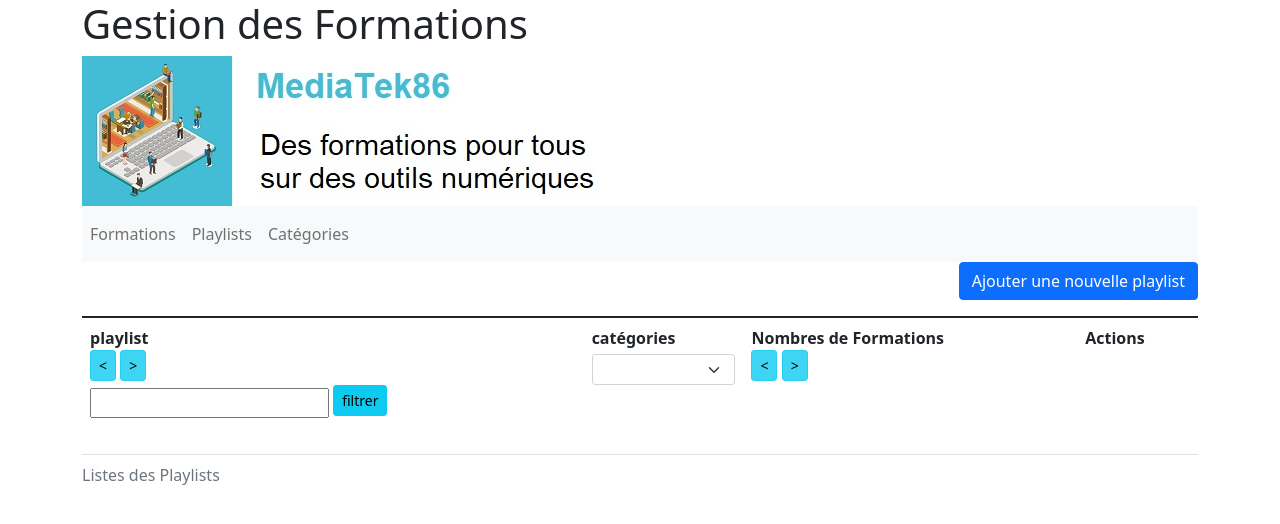
After one commit to Eda31/mediatekformation, a Symfony app: template templates/admin/admin.playlists.html.twig in a window 1280 px wide. The commit adds this page. Shown: the top 524 px of the page. Run offline with Twig, Linux system fonts and the light colour scheme; the template is opened without the code that fills it, so the values that code supplies are empty; some libraries are stand-ins or nearby versions.

Commit message:
Mission 2, Tâche 2 : gérer les playlists (5h)

```diff
--- /dev/null
+++ b/templates/admin/admin.playlist.ajout.html.twig
@@ -0,0 +1,6 @@
+{% extends "baseadmin.html.twig" %}
+
+{% block body %}
+    <h2>Détails de la nouvelle playlist :</h2>
+    {{ include ('_admin.playlist.form.html.twig') }}
+{% endblock %}
--- /dev/null
+++ b/templates/admin/admin.playlist.edit.html.twig
@@ -0,0 +1,6 @@
+{% extends "baseadmin.html.twig" %}
+
+{% block body %}
+    <h2>Détails de la playlist :</h2>
+    {{ include ('_admin.playlist.form.html.twig') }}
+{% endblock %}
--- /dev/null
+++ b/templates/admin/admin.playlists.html.twig
@@ -0,0 +1,76 @@
+{% extends "baseadmin.html.twig" %}
+
+{% block body %}
+    <p class="text-end">
+        <a href="{{ path('admin.playlist.ajout') }}" class="btn btn-primary">
+            Ajouter une nouvelle playlist
+        </a>
+    </p>
+    <table class="table table-striped">
+        <caption>Listes des Playlists</caption>
+        <thead>
+            <tr>
+                <th class="text-left align-top" scope="col">
+                    playlist<br />
+                    <a href="{{ path('admin.playlists.sort', {champ:'name', ordre:'ASC'}) }}" class="btn btn-info btn-sm active" role="button" aria-pressed="true"><</a>
+                    <a href="{{ path('admin.playlists.sort', {champ:'name', ordre:'DESC'}) }}" class="btn btn-info btn-sm active" role="button" aria-pressed="true">></a>
+                    <form class="form-inline mt-1" method="POST" action="{{ path('admin.playlists.findallcontain', {champ:'name'}) }}">
+                        <div class="form-group mr-1 mb-2">
+                            <input type="text" class="sm" name="recherche"
+                                   value="{% if valeur|default and not table|default %}{{ valeur }}{% endif %}">
+                            <input type="hidden" name="_token" value="{{ csrf_token('filtre_name') }}">
+                            <button type="submit" class="btn btn-info mb-2 btn-sm">filtrer</button>
+                        </div>
+                    </form>
+                </th>
+                <th class="text-left align-top" scope="col">
+                    catégories<br />
+                    <form class="form-inline mt-1" method="POST" action="{{ path('admin.playlists.findallcontain', {champ:'id', table:'categories'}) }}">
+                        <select class="form-select form-select-sm" name="recherche" id="recherche" onchange="this.form.submit()">
+                            <option value=""></option>
+                            {% for categorie in categories %}
+                                <option
+                                    {% if valeur|default and valeur==categorie.id %}
+                                        selected
+                                    {% endif %}
+                                    value="{{ categorie.id }}">{{ categorie.name }}
+                                </option>
+                            {% endfor %}
+                        </select>
+                    </form>
+                </th>
+                <th class="text-left align-top" scope="col">
+                    Nombres de Formations<br />
+                    <a href="{{ path('admin.playlists.sort', {champ:'nombre_formations', ordre:'ASC'}) }}" class="btn btn-info btn-sm active" role="button" aria-pressed="true"><</a>
+                    <a href="{{ path('admin.playlists.sort', {champ:'nombre_formations', ordre:'DESC'}) }}" class="btn btn-info btn-sm active" role="button" aria-pressed="true">></a>
+                </th>
+                <th>
+                    Actions<br /><br /><br /><br /><br />
+                </th>
+            </tr>
+        </thead>
+        <tbody>
+            <!-- boucle sur les playlists -->
+            {% for playlist in playlists %}
+                <tr>
+                    <td>
+                        <h5 class="text-primary">
+                            {{ playlist.name }}
+                        </h5>
+                    </td>
+                    <td class="text-left">
+                        {% for categorie in playlist.getCategoriesPlaylist() %}
+                            {{ categorie }}<br />
+                        {% endfor %}
+                    </td>
+                    <td class="text-center">
+                            {{ playlist.getNombreFormations() }}
+                    </td>
+                    <td>
+                        <a href="{{ path('admin.playlist.edit', {id:playlist.id}) }}" class='btn btn-secondary'>Editer</a>
+                        <a href="{{ path('admin.playlist.suppr', {id:playlist.id}) }}" onclick="return confirm('Êtes-vous sûr de vouloir supprimer {{ playlist.name }} ?')" class='btn btn-danger'>Supprimer</a>
+                    </td>
+            {% endfor %}
+        </tbody>
+    </table>
+{% endblock %}
--- a/templates/baseadmin.html.twig
+++ b/templates/baseadmin.html.twig
@@ -7,20 +7,20 @@
         <!-- titre -->
         <div class="text-left">
             <h1>Gestion des Formations</h1>
-            <img src="{{ app.request.getBasePath()~'/banniere.jpg' }}" alt="">
+            <img src="{{ app.request.getBasePath()~'/banniere.jpg' }}" alt='base image'>
         </div>
         <!-- menu -->
         <nav class="navbar navbar-expand-lg navbar-light bg-light">
             <div class="collapse navbar-collapse" id="navbarSupportedContent">
                 <ul class="navbar-nav mr-auto">
                     <li class="nav-item">
-                        <a class="nav-link" href="{{ path('accueil') }}">Accueil</a>
-                    </li>
-                    <li class="nav-item">
                         <a class="nav-link" href="{{ path('admin.formations') }}">Formations</a>
                     </li>
                     <li class="nav-item">
-                        <a class="nav-link" href="{{ path('playlists') }}">Playlists</a>
+                        <a class="nav-link" href="{{ path('admin.playlists') }}">Playlists</a>
+                    </li>
+                    <li class="nav-item">
+                        <a class="nav-link" href="#">Catégories</a>
                     </li>
                 </ul>
             </div>
```
Also changed, not shown: src/Controller/admin/AdminPlaylistsController.php (added, +165 -0 lines), src/Form/PlaylistType.php (added, +34 -0 lines), templates/_admin.playlist.form.html.twig (added, +14 -0 lines), templates/admin/admin.formations.html.twig (+17 -4 lines).
